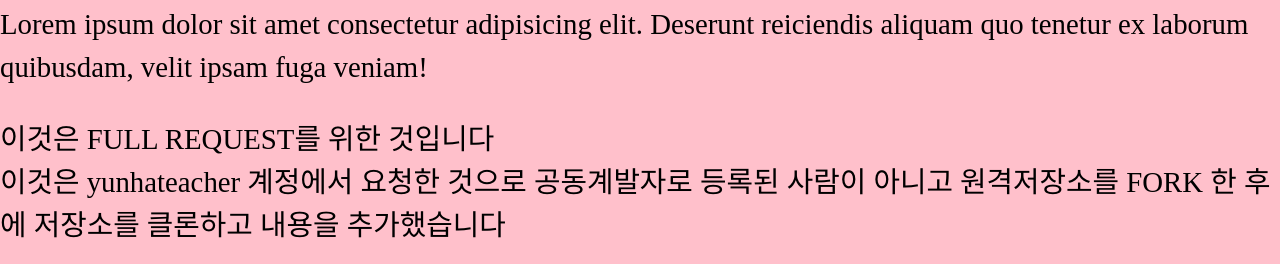
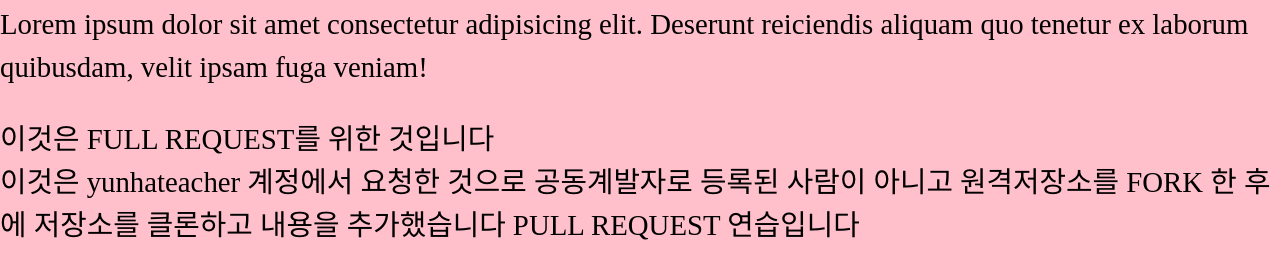
Before and after one commit to lecturewww/Tuts_project01, a plain HTML site: page index.html in a window 1280 px wide. Shown: the part 536-800 px from the top of the page. Drawn offline with Linux system fonts and the light colour scheme.

Commit message:
pull request

```diff
--- a/index.html
+++ b/index.html
@@ -19,6 +19,7 @@
     <div>이것은 yunhateacher 계정에서 요청한 것으로
         공동계발자로 등록된 사람이 아니고 원격저장소를 FORK 한 후에
         저장소를 클론하고 내용을 추가했습니다
+        PULL REQUEST 연습입니다
     </div>
     <header>
         <nav class="nav collapsible">
```
